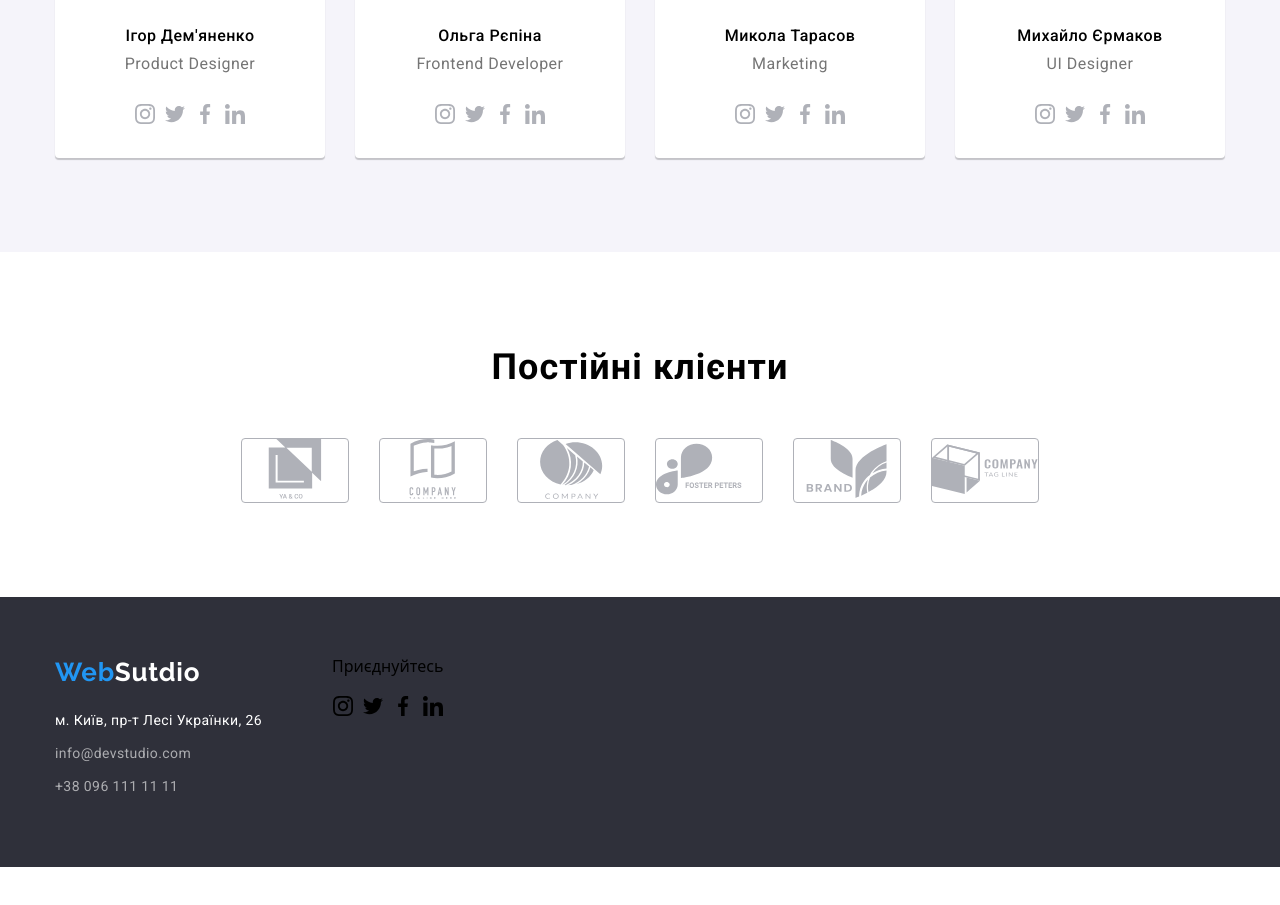
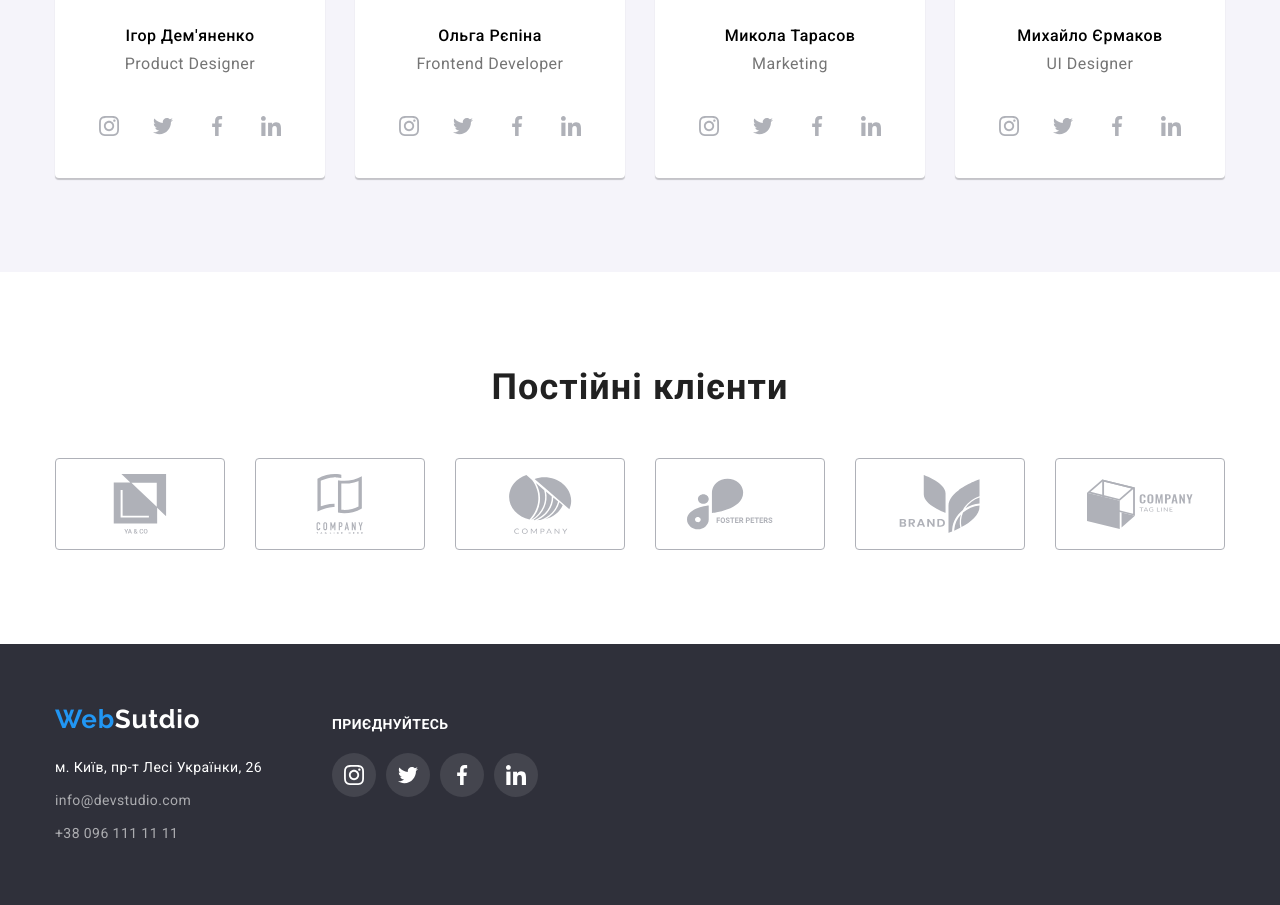
Before and after one commit to antonkrivenko/webstudio, a plain HTML site: page index.html in a window 1280 px wide. Shown: the part 2051-2956 px from the top of the page. Before the commit the page ends 2918 px from the top, so only its background shows below. Drawn offline with nearby package versions, Linux system fonts and the light colour scheme; a web font is replaced by a local one.

Commit message:
added hover for svg icon

```diff
--- a/index.html
+++ b/index.html
@@ -304,29 +304,29 @@
             <div>
             <p class="join-text">Приєднуйтесь</p>
             <ul class="social-list">
-                <li>
-                    <a href="">
+                <li class="social-list-item-footer">
+                    <a href="" class="social-list-link-footer">
                         <svg width="20" height="20">
                             <use href="./symbol-defs.svg#icon-instagram"></use>
                         </svg>
                     </a>
                 </li>
-                <li>
-                    <a href="">
+                <li class="social-list-item-footer">
+                    <a href="" class="social-list-link-footer">
                         <svg width="20" height="20">
                             <use href="./symbol-defs.svg#icon-twitter"></use>
                         </svg>
                     </a>
                 </li>
-                <li>
-                    <a href="">
+                <li class="social-list-item-footer">
+                    <a href="" class="social-list-link-footer">
                         <svg width="20" height="20">
                             <use href="./symbol-defs.svg#icon-facebook"></use>
                         </svg>
                     </a>
                 </li>
-                <li>
-                    <a href="">
+                <li class="social-list-item-footer">
+                    <a href="" class="social-list-link-footer">
                         <svg width="20" height="20">
                             <use href="./symbol-defs.svg#icon-linkedin"></use>
                         </svg>
--- a/style.css
+++ b/style.css
@@ -438,10 +438,10 @@
     line-height: 42.19px;
     letter-spacing: 0.03em;
     text-align: center;
+    color: #212121;
 }
 .clients {
     padding:94px 0;
-    background-color: #FFFFFF;
 }
 .clients-list {
     display: flex;
@@ -449,15 +449,20 @@
     justify-content: center;
 }
 .clients-list-item {
-    border: solid 1px #AFB1B8;
     transition: .5s;
-    border-radius: 4px;
+    flex-basis: calc((100% - 150px) / 6);
 }
-.clients-list-item:hover {
+.clients-list-link:hover {
     border-color: #2196F3;
 }
 .clients-list-link {
     fill: #AFB1B8;
+    height: 92px;
+    border-radius: 4px;
+    border: solid 1px #AFB1B8;
+    display: flex;
+    justify-content: center;
+    align-items: center;
 }
 .clients-list-item svg use {
     transition: .5s;
@@ -472,14 +477,34 @@
     padding-bottom: 30px;
 }
 .social-list-link {
+    display: flex;
     fill: #AFB1B8;
+    border-radius: 50%;
+    width: 44px;
+    height: 44px;
+    transition: .5s;
+    justify-content: center;
+    align-items: center;
+}
+.social-list-link:hover  {
+    fill: #FFFFFF;
+    background-color: #2196F3;
 }
 .foter-container {
     display: flex;
     gap: 70px;
 }
 .join-text {
+    margin-top: 12px;
     margin-bottom: 20px;
+    font-family: Roboto;
+    font-size: 14px;
+    font-weight: 700;
+    line-height: 16.41px;
+    letter-spacing: 0.03em;
+    text-align: left;
+    color: #FFFFFF;
+    text-transform: uppercase;
 }
 .contact-list-item svg use {
     transition: .5s;
@@ -540,3 +565,17 @@
     content: "";
     display: inline-block;
 }
+.social-list-link-footer{
+    fill: #FFFFFF;
+    border-radius: 50%;
+    background-color: #44454E;
+    display: flex;
+    width: 44px;
+    height: 44px;
+    transition: .5s;
+    justify-content: center;
+    align-items: center;
+}
+.social-list-link-footer:hover {
+    background-color: #2196F3;
+}
```
